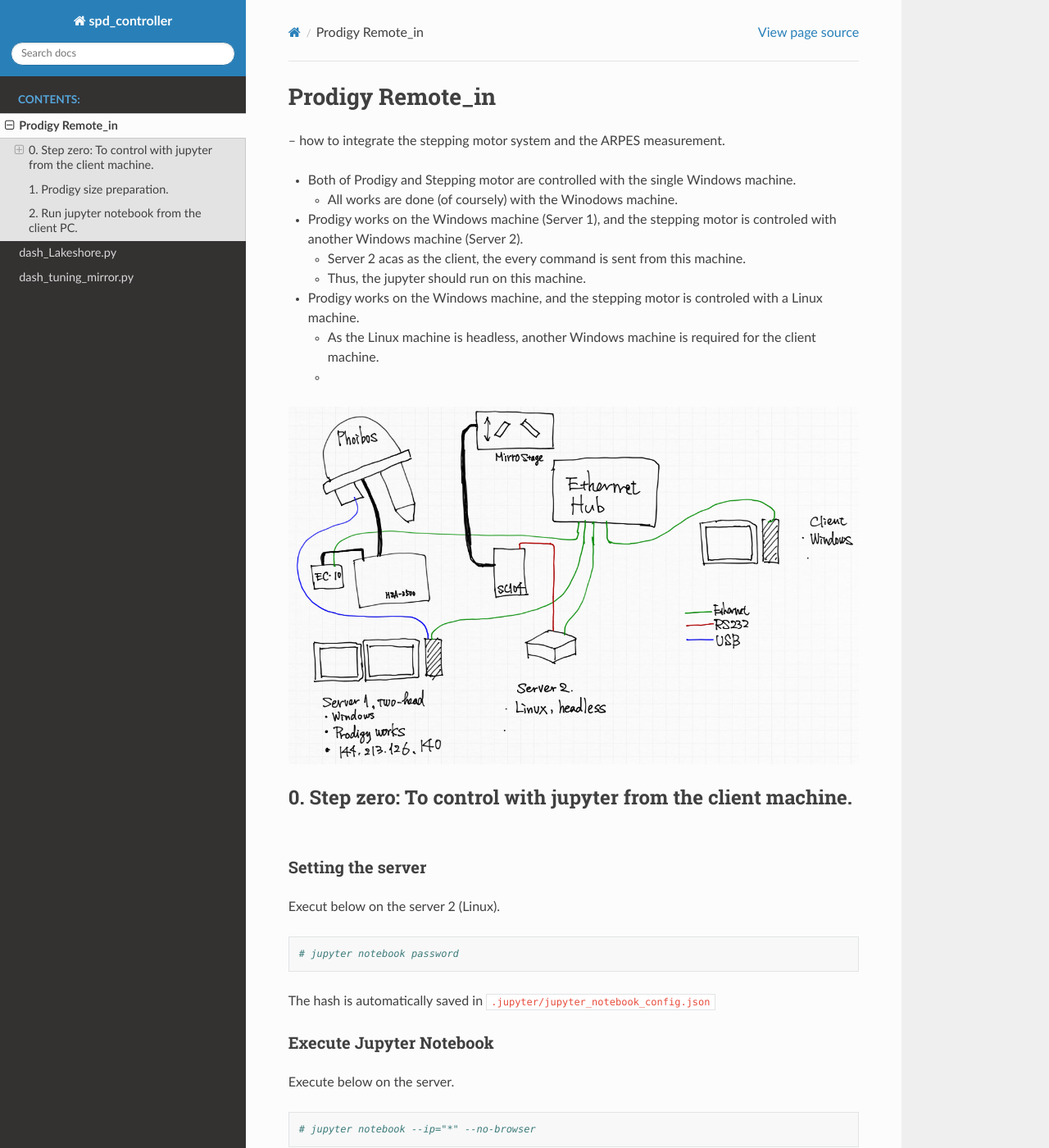
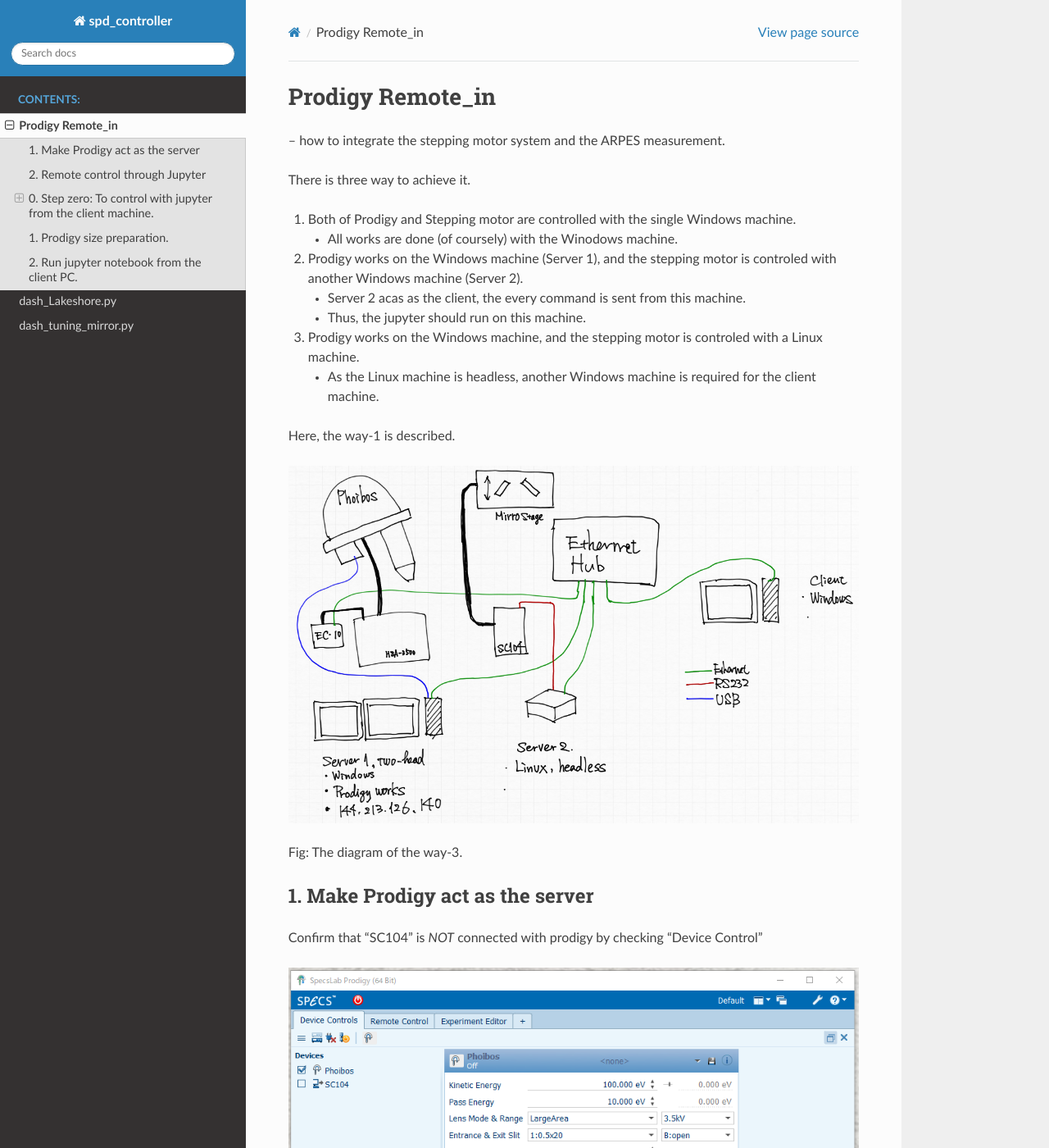
Before and after one commit to arafune/spd_controller, a Sphinx documentation site: the page built from doc/source/Prodigy_remote_in/Prodigy_remote_in.md, in a window 1280 px wide and 1400 px high. Shown: the whole window at 82% size. Built offline with Sphinx 7.4.7 and the Read the Docs theme 2.0.0, drawn with Linux system fonts in a browser that asks for light colours; some of the changed text lies outside the part shown.

Commit message:
docs(Prodigy): Update document by sphinx

```diff
--- a/doc/source/Prodigy_remote_in/Prodigy_remote_in.md
+++ b/doc/source/Prodigy_remote_in/Prodigy_remote_in.md
@@ -2,16 +2,49 @@
 
 -- how to integrate the stepping motor system and the ARPES measurement.
 
-- Both of Prodigy and Stepping motor are controlled with the single Windows machine.
-  - All works are done (of coursely) with the Winodows machine.
-- Prodigy works on the Windows machine (Server 1), and the stepping motor is controled with another Windows machine (Server 2).
-  - Server 2 acas as the client, the every command is sent from this machine.
-  - Thus, the jupyter should run on this machine.
-- Prodigy works on the Windows machine, and the stepping motor is controled with a Linux machine.
-  - As the Linux machine is headless, another Windows machine is required for the client machine.
-  -
+There is three way to achieve it.
+
+1. Both of Prodigy and Stepping motor are controlled with the single Windows machine.
+
+   - All works are done (of coursely) with the Winodows machine.
+
+2. Prodigy works on the Windows machine (Server 1), and the stepping motor is controled with another Windows machine (Server 2).
+
+   - Server 2 acas as the client, the every command is sent from this machine.
+   - Thus, the jupyter should run on this machine.
+
+3. Prodigy works on the Windows machine, and the stepping motor is controled with a Linux machine.
+
+   - As the Linux machine is headless, another Windows machine is required for the client machine.
+
+Here, the way-1 is described.
 
 ![NetworkConfiguration](./DigramPumpProbeSetup.png)
+
+Fig: The diagram of the way-3.
+
+## 1. Make Prodigy act as the server
+
+Confirm that "SC104" is _NOT_ connected with prodigy by checking "Device Control"
+
+![DeviceControl](./ProdigyDeviceControl.png)
+
+Select "Remote Control" from the menu.
+
+![ProdigyMenu](./ProdigyMenu.png)
+
+and then select the template, and check "Allow Remote Connections"
+
+![Remote_in](./ProdigyRemote_in.png)
+
+## 2. Remote control through Jupyter
+
+- Open the "Windows terminal"
+- Run "jupyter lab"
+
+![JupyterLab](./SS_Jupyter.png)
+
+The below is for way-3.
 
 ## 0. Step zero: To control with jupyter from the client machine.
 
```
Also changed, not shown: doc/source/Prodigy_remote_in/ProdigyDeviceControl.png (added), doc/source/Prodigy_remote_in/ProdigyMenu.png (added), doc/source/Prodigy_remote_in/ProdigyRemote_in.png (added), doc/source/Prodigy_remote_in/SS_Jupyter.png (added).
